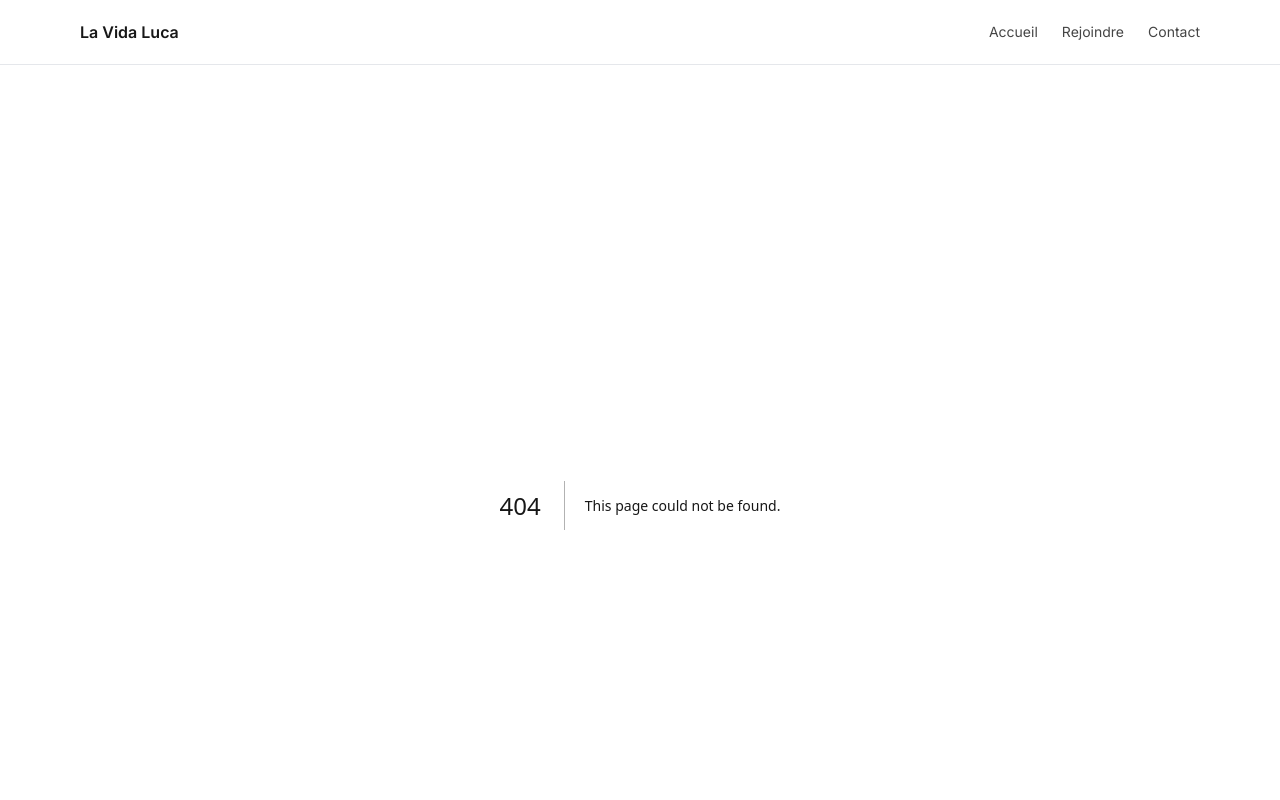
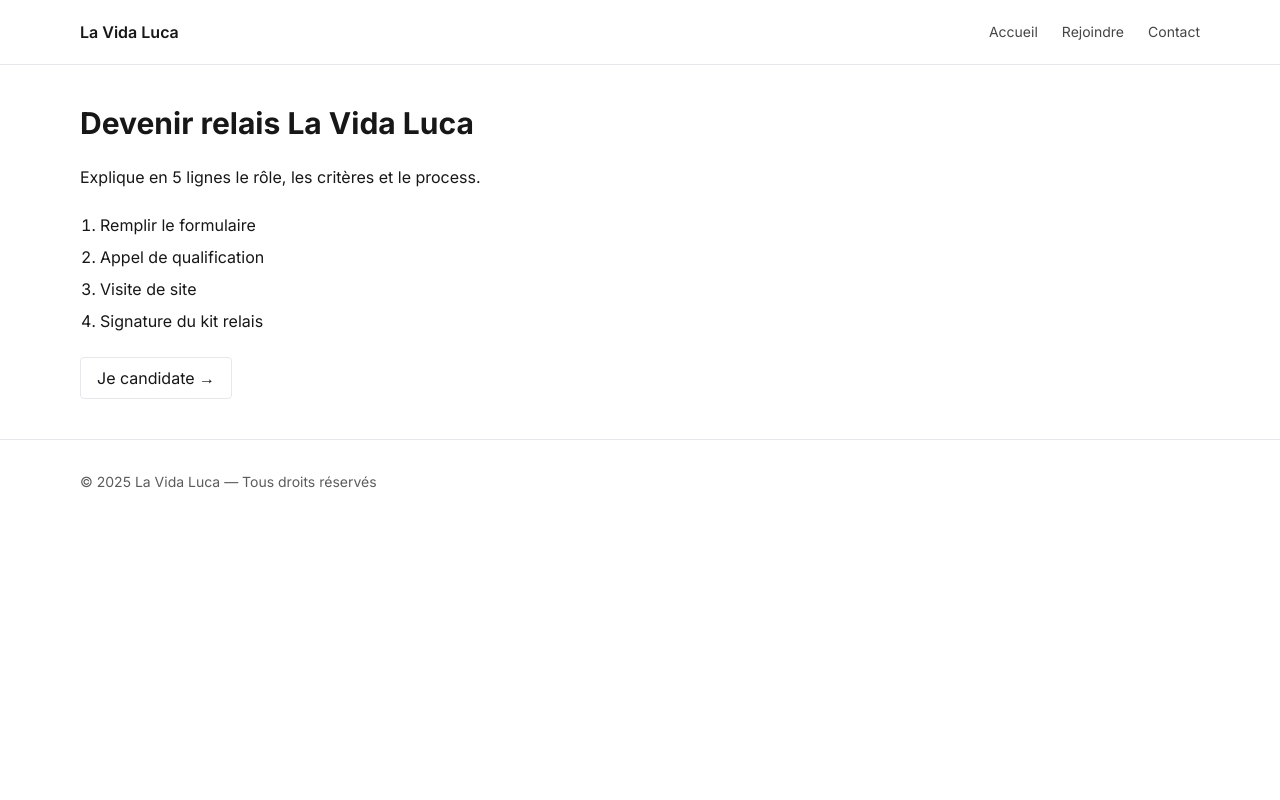
Before and after one commit to vidaluca77-cloud/LaVidaLuca-App, a Next.js app: page /rejoindre in a window 1280 px wide. Before the commit this address had no page. Shown: the top 800 px of the page. Built offline with nearby package versions, Linux system fonts and the light colour scheme.

Commit message:
Create page.tsx

```diff
--- /dev/null
+++ b/src/app/rejoindre/page.tsx
@@ -0,0 +1,15 @@
+export default function Rejoindre() {
+  return (
+    <div className="max-w-2xl space-y-6">
+      <h1 className="text-3xl font-bold">Devenir relais La Vida Luca</h1>
+      <p>Explique en 5 lignes le rôle, les critères et le process.</p>
+      <ol className="list-decimal pl-5 space-y-2">
+        <li>Remplir le formulaire</li>
+        <li>Appel de qualification</li>
+        <li>Visite de site</li>
+        <li>Signature du kit relais</li>
+      </ol>
+      <a className="inline-block border px-4 py-2 rounded" href="/contact">Je candidate →</a>
+    </div>
+  );
+}
```
